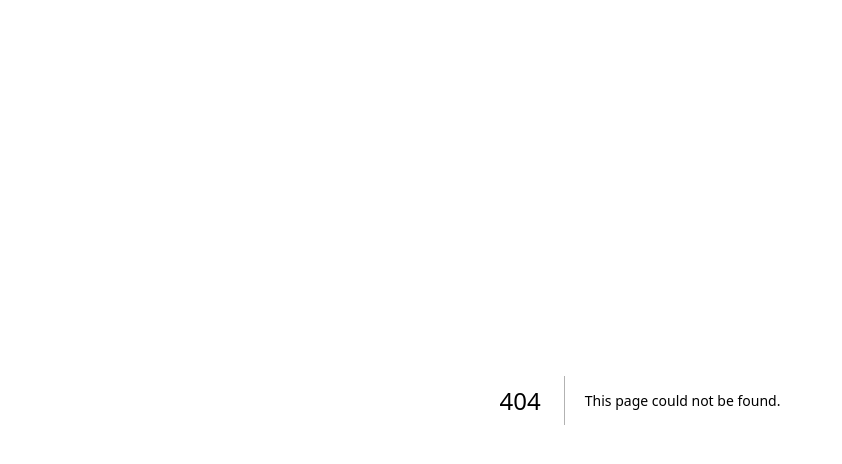
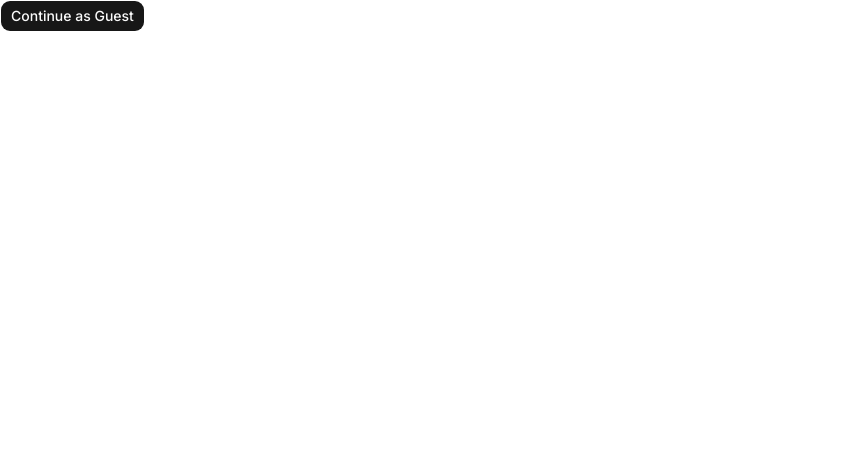
Before and after one commit to rawat07102/meridian, a Next.js app in the folder apps/web/: page /login in a window 1280 px wide. Before the commit this address had no page. Shown: the top 464 px of the page, without its empty margins (0-842 px from the left). Built offline with nearby package versions, Linux system fonts and the light colour scheme.

Commit message:
chore(web): add auth context and provider

```diff
--- /dev/null
+++ b/apps/web/src/app/(auth)/login/page.tsx
@@ -0,0 +1,22 @@
+'use client';
+import { Button } from '@/components/ui/button';
+import { useAuth } from '@/features/auth/contexts/auth-session.context';
+import { useRouter } from 'next/navigation';
+
+export default function Home() {
+  const { isLoading, session, loginAsGuest } = useAuth();
+  const router = useRouter();
+
+  const handleLoginAsGuest = async () => {
+    await loginAsGuest();
+    router.push('/');
+  };
+
+  return (
+    <main>
+      {isLoading}
+      {session && <p>{JSON.stringify(session, null, 2)}</p>}
+      <Button onClick={handleLoginAsGuest}>Continue as Guest</Button>
+    </main>
+  );
+}
--- a/apps/web/src/app/layout.tsx
+++ b/apps/web/src/app/layout.tsx
@@ -2,6 +2,7 @@ import type { Metadata } from 'next';
 import { Inter } from 'next/font/google';
 import './globals.css';
 import { cn } from '@/lib/utils';
+import { AuthSessionProvider } from '@/features/auth/contexts/auth-session.context';
 
 const inter = Inter({ subsets: ['latin'], variable: '--font-sans' });
 
@@ -13,7 +14,9 @@ export const metadata: Metadata = {
 export default function RootLayout({ children }: LayoutProps<'/'>) {
   return (
     <html lang="en" className={cn('h-full', 'antialiased', 'font-sans', inter.variable)}>
-      <body className="min-h-full flex flex-col">{children}</body>
+      <body className="min-h-full flex flex-col">
+        <AuthSessionProvider>{children}</AuthSessionProvider>
+      </body>
     </html>
   );
 }
--- a/apps/web/src/app/page.tsx
+++ b/apps/web/src/app/page.tsx
@@ -1,3 +1,17 @@
+'use client';
+import { useAuth } from '@/features/auth/contexts/auth-session.context';
+import { redirect } from 'next/navigation';
+
 export default function Home() {
-  return <h1>{process.env.NEXT_PUBLIC_API_URL}</h1>;
+  const { isLoading, session, isAuthenticated } = useAuth();
+
+  if (!isLoading && !isAuthenticated) {
+    return redirect('/login');
+  }
+
+  if (isLoading) {
+    return <p>Loading...</p>;
+  }
+
+  return <main>{session && <p>{JSON.stringify(session, null, 2)}</p>}</main>;
 }
--- /dev/null
+++ b/apps/web/src/features/auth/auth.api.ts
@@ -0,0 +1,21 @@
+import { GuestSession, UserSession } from './auth.interfaces';
+
+const authApi = {
+  async loginAsGuest(): Promise<GuestSession> {
+    return {
+      type: 'guest',
+      accessToken: 'guest-access-token',
+      workspaceId: 'mock-workspace-id',
+    };
+  },
+  async login(_email: string, _password: string): Promise<UserSession> {
+    return {
+      type: 'user',
+      id: 'mock-user-id',
+      accessToken: 'user-access-token',
+      refreshToken: 'user-refresh-token',
+    };
+  },
+};
+
+export default authApi;
--- /dev/null
+++ b/apps/web/src/features/auth/auth.interfaces.ts
@@ -0,0 +1,12 @@
+export interface GuestSession {
+  type: 'guest';
+  accessToken: string;
+  workspaceId: string;
+}
+
+export interface UserSession {
+  type: 'user';
+  id: string;
+  accessToken: string;
+  refreshToken: string;
+}
--- /dev/null
+++ b/apps/web/src/features/auth/components/LoginForm.tsx
@@ -0,0 +1,11 @@
+'use client';
+
+import { Button } from '@/components/ui/button';
+import authApi from '../auth.api';
+
+export default function LoginForm() {
+  const handleGuestLogin = async () => {
+    await authApi.loginAsGuest();
+  };
+  return <Button onClick={handleGuestLogin}>Continue as Guest</Button>;
+}
--- /dev/null
+++ b/apps/web/src/features/auth/contexts/auth-session.context.tsx
@@ -0,0 +1,73 @@
+'use client';
+import React from 'react';
+import { GuestSession, UserSession } from '../auth.interfaces';
+import authApi from '../auth.api';
+
+export interface AuthSessionContext {
+  session: GuestSession | UserSession | null;
+  isLoading: boolean;
+  isAuthenticated: boolean;
+  login: (email: string, password: string) => Promise<void>;
+  loginAsGuest: () => Promise<void>;
+  logout: () => Promise<void>;
+}
+
+const AuthSessionContext = React.createContext<AuthSessionContext | null>(null);
+
+export function AuthSessionProvider({ children }: { children: React.ReactNode }) {
+  const [session, setSession] = React.useState<GuestSession | UserSession | null>(null);
+  const [isLoading, setIsLoading] = React.useState(false);
+
+  React.useEffect(() => {
+    const storedSession = localStorage.getItem('session');
+    if (storedSession) {
+      setSession(JSON.parse(storedSession));
+    }
+  }, []);
+
+  const login = React.useCallback(
+    async (email: string, password: string) => {
+      setIsLoading(true);
+      try {
+        const apiRes = await authApi.login(email, password);
+        localStorage.setItem('session', JSON.stringify(apiRes));
+        setSession(apiRes);
+      } catch (error) {
+        console.error(error);
+      } finally {
+        setIsLoading(false);
+      }
+    },
+    [setSession],
+  );
+
+  const loginAsGuest = React.useCallback(async () => {
+    setIsLoading(true);
+    try {
+      const apiRes = await authApi.loginAsGuest();
+      localStorage.setItem('session', JSON.stringify(apiRes));
+      setSession(apiRes);
+    } catch (error) {
+      console.error(error);
+    } finally {
+      setIsLoading(false);
+    }
+  }, [setSession]);
+
+  const logout = React.useCallback(async () => {
+    localStorage.removeItem('session');
+    setSession(null);
+  }, [setSession]);
+
+  const value = React.useMemo(() => {
+    return { session, isLoading, login, loginAsGuest, logout, isAuthenticated: !!session };
+  }, [session, isLoading, login, loginAsGuest, logout]);
+
+  return <AuthSessionContext.Provider value={value}>{children}</AuthSessionContext.Provider>;
+}
+
+export function useAuth(): AuthSessionContext {
+  const ctx = React.useContext(AuthSessionContext);
+  if (!ctx) throw new Error('useAuth must be used within AuthProvider');
+  return ctx;
+}
```
